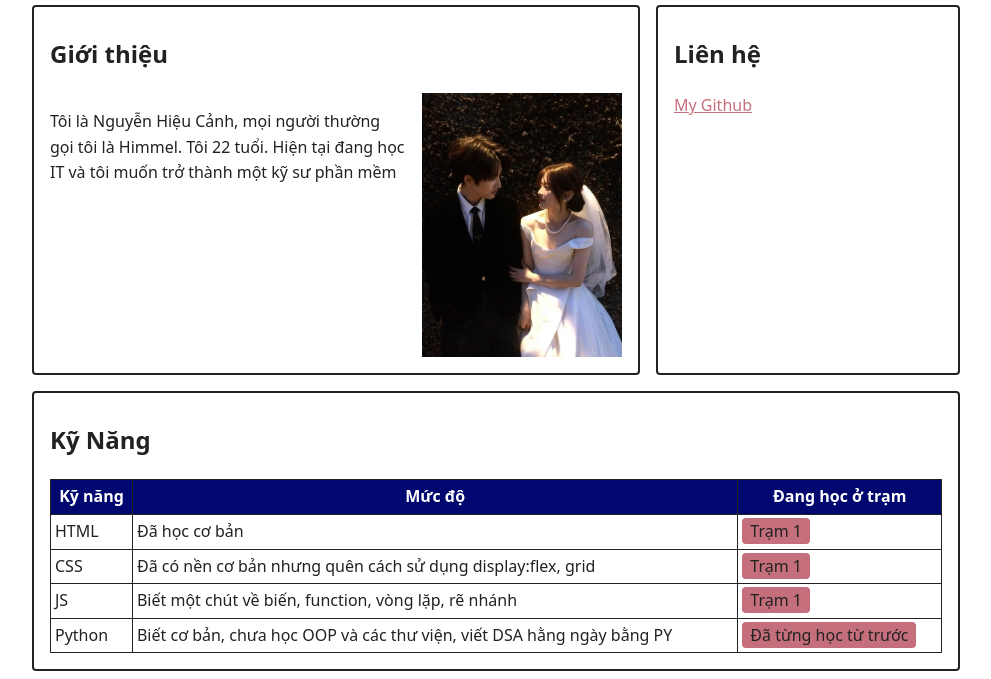
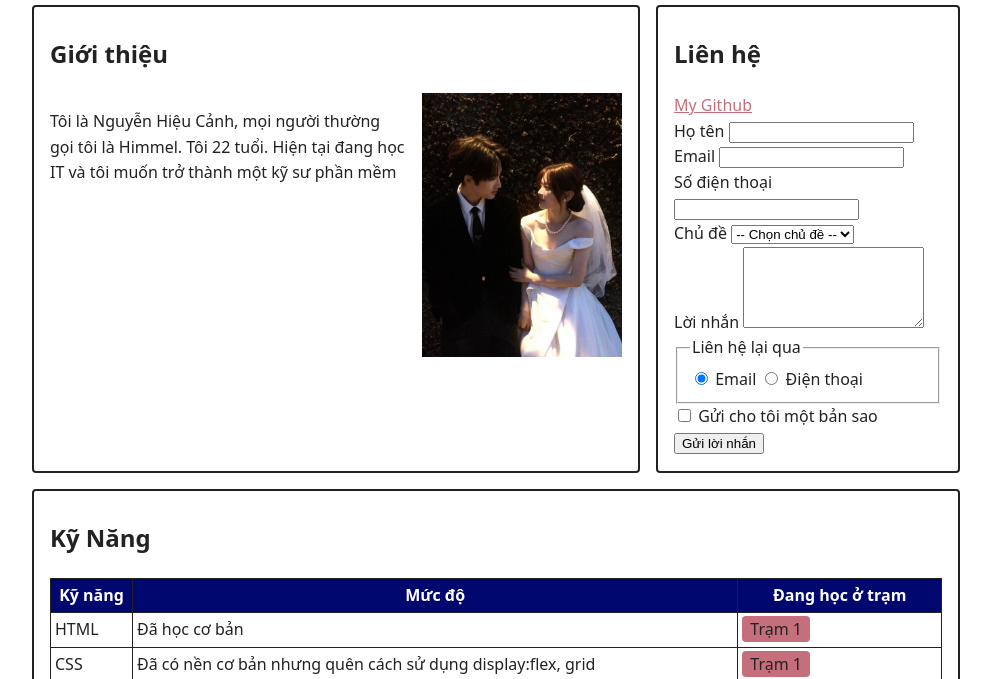
Before and after one commit to canhvsduog150604-jpg/fullstack-journey, a plain HTML site: page 01-html-css-js/bai-05/index.html in a window 1280 px wide. Shown: the part 107-786 px from the top of the page, without its empty margins (144-1135 px from the left). Drawn offline with Linux system fonts and the light colour scheme.

Commit message:
add form contact

```diff
--- a/01-html-css-js/bai-05/index.html
+++ b/01-html-css-js/bai-05/index.html
@@ -86,6 +86,46 @@
     <section id="lien-he" class="khu-lien-he">
       <h2>Liên hệ</h2>
       <a href="https://github.com/canhvsduog150604-jpg">My Github</a>
+      <form class="form-lien-he">
+        <div class="truong">
+          <label for="ho-ten">Họ tên</label>
+          <input type="text" id="ho-ten" name="ho-ten" required minlength="2">
+        </div>
+        <div class="truong">
+          <label for="email">Email</label>
+          <input type="email" id="email" name="email" required>
+        </div>
+        <div class="truong">
+          <label for="so-dien-thoai">Số điện thoại</label>
+          <input type="tel" id="so-dien-thoai" name="so-dien-thoai" pattern="^\+?[1-9][0-9]{6,14}$">
+        </div>
+        <div class="truong">
+          <label for="chu-de">Chủ đề</label>
+          <select name="chu-de" id="chu-de" required>
+            <option value="">-- Chọn chủ đề --</option>
+            <option value="">Hợp tác dự án</option>
+            <option value="">Hỏi về bài học</option>
+            <option value="">Khác</option>
+          </select>
+        </div>
+        <div class="truong">
+          <label for="loi-nhan">Lời nhắn</label>
+          <textarea name="loi-nhan" id="loi-nhan" rows="5" required minlength="10" maxlength="500"></textarea>
+        </div>
+        <fieldset>
+            <legend>Liên hệ lại qua</legend>
+            <input type="radio" id="lai-email" name="lien-he-lai" value="email" checked>
+            <label for="lai-email">Email</label>
+
+            <input type="radio" id="lai-dien-thoai" name="lien-he-lai" value="dien-thoai">
+            <label for="lai-dien-thoai">Điện thoại</label>
+        </fieldset>
+        <div class="chon">
+          <input type="checkbox" name="ban-sao" id="ban-sao" value="co">
+          <label for="ban-sao">Gửi cho tôi một bản sao</label>
+        </div>
+        <button type="submit">Gửi lời nhắn</button>
+      </form>
     </section>
   </main>
 
```
